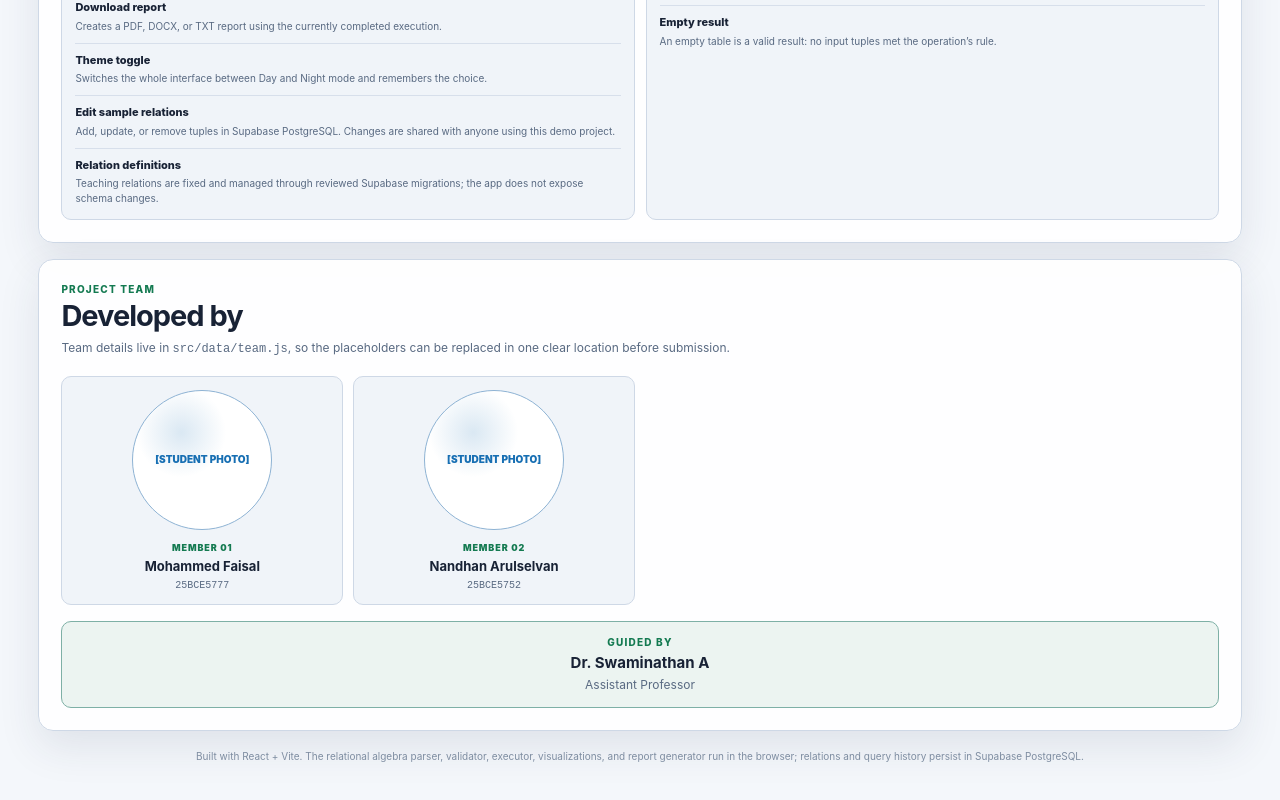
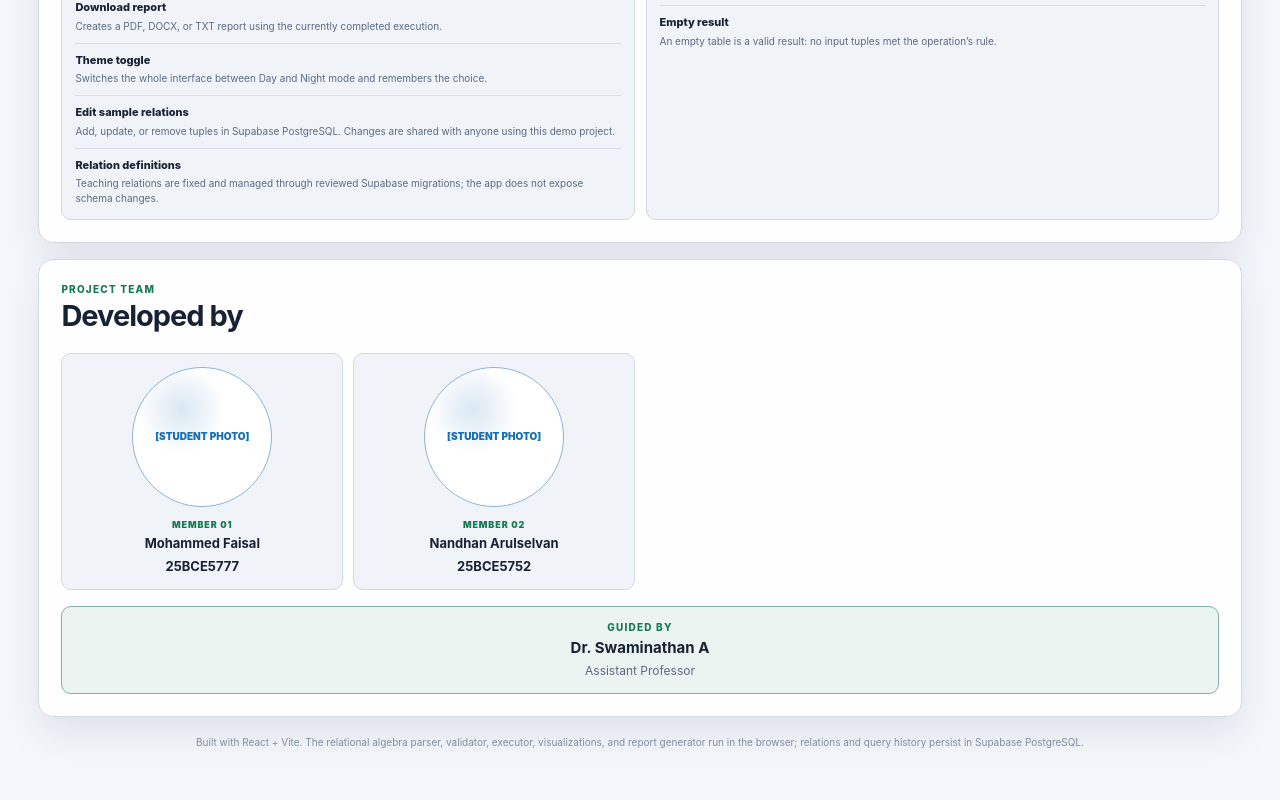
Before and after one commit to Dark-Renuinon/Relational-Algebra-Visualizer, a React (Vite) app: page / in a window 1280 px wide. Shown: the part 6923-7723 px from the top of the page. Built offline with nearby package versions, Linux system fonts and the light colour scheme; no server answers; the database is empty.

Commit message:
Update TeamSection.jsx

```diff
--- a/src/components/TeamSection.jsx
+++ b/src/components/TeamSection.jsx
@@ -7,7 +7,6 @@ export default function TeamSection() {
         <div>
           <span className="eyebrow">Project team</span>
           <h2 id="team-heading">Developed by</h2>
-          <p>Team details live in <code>src/data/team.js</code>, so the placeholders can be replaced in one clear location before submission.</p>
         </div>
       </div>
 
@@ -17,7 +16,7 @@ export default function TeamSection() {
             {member.photo ? <img src={member.photo} alt={`${member.name} portrait`} className="student-photo" /> : <div className="student-photo photo-placeholder" aria-label="Student photograph placeholder">[STUDENT PHOTO]</div>}
             <span className="member-slot">{member.slot}</span>
             <h3>{member.name}</h3>
-            <p>{member.registerNumber}</p>
+            <h3>{member.registerNumber}</h3>
           </article>
         ))}
       </div>
```
